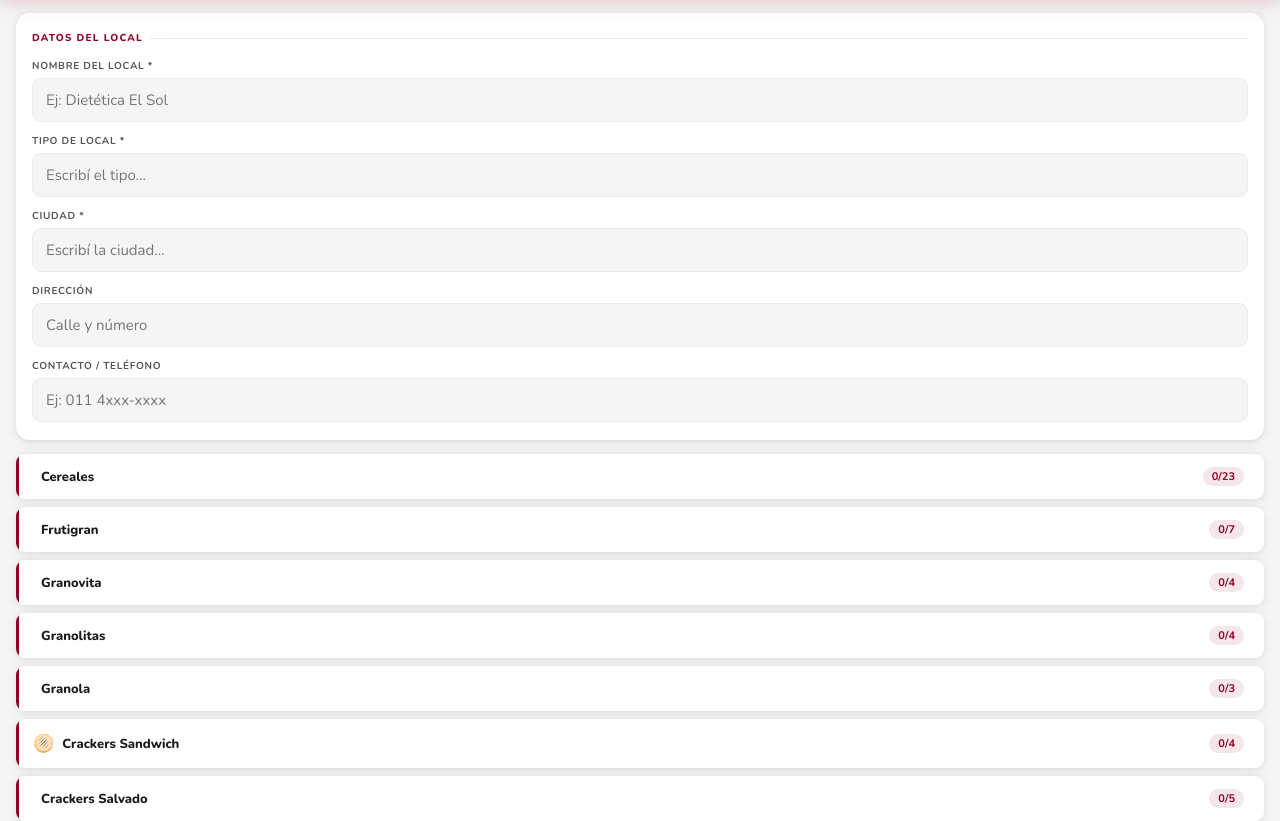
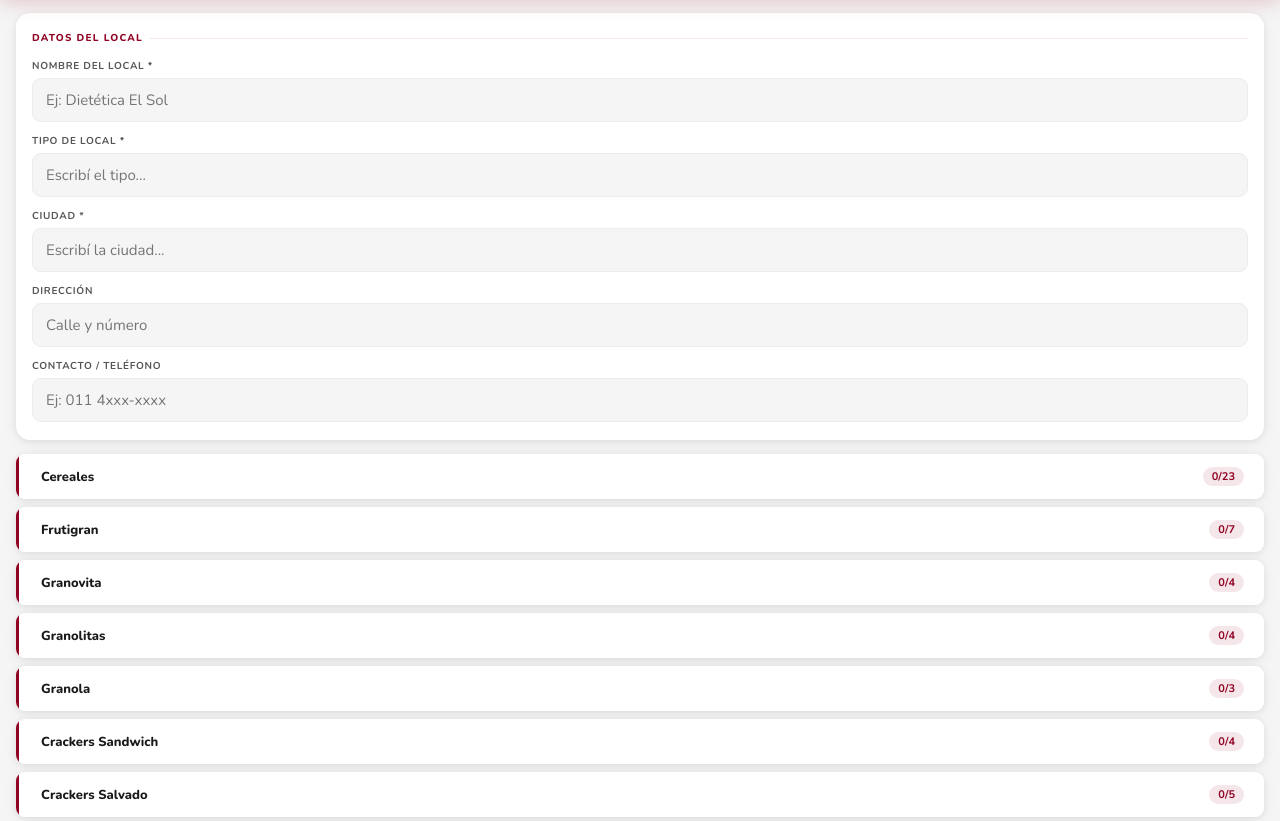
Before and after one commit to mleal-art/Granix-Relevamiento-Locales, a plain HTML site: page index.html in a window 1280 px wide. Shown: the part 131-952 px from the top of the page. Drawn offline with nearby package versions, Linux system fonts and the light colour scheme.

Commit message:
Update index.html

```diff
--- a/index.html
+++ b/index.html
@@ -225,16 +225,16 @@
   " Granovita":["GRANOVITA COCO","GRANOVITA LIMON","GRANOVITA VAINILLA","GRANOVITA ALGARROBA"],
   " Granolitas":["GRANOLITAS AVENA Y PASAS","GRANOLITAS MANZANA Y CANELA","GRANOLITAS CHOCOLATE Y NARANJA","FIESTA SURTIDA"],
   " Granola":["GRANOLA CROCANTE","GRANOLA CROCANTE PASAS Y ALMENDRAS","GRANOLA FRUTOS ROJOS"],
-  "🫓 Crackers Sandwich":["SANDWICH","SIN SAL","SIN SAL LIGHT","SEMOLADAS"],
+  " Crackers Sandwich":["SANDWICH","SIN SAL","SIN SAL LIGHT","SEMOLADAS"],
   " Crackers Salvado":["SALVADO","SALVADO SIN SAL","SALVADO SIN SAL LIGHT","BIZCOCHOS TRADICIONALES","BIZCOCHOS CON SEMILLAS SESAMO"],
-  "🫘 Crackers Semillas":["CEREAL","LINO","SESAMO SIN SAL","SESAMO"],
+  " Crackers Semillas":["CEREAL","LINO","SESAMO SIN SAL","SESAMO"],
   " Fibra Total":["FIBRA TOTAL CON PASAS","FIBRA TOTAL","FIBRA TOTAL INTEGRAL"],
   " Avena":["AVENA EXTRAFINA","AVENA TRADICIONAL","AVENA HOJUELON","HARINA DE AVENA","AVENA INSTANTANEA","AVENA MIX MANZANA","AVENA MIX ARANDANOS","AVENA MIX PAPAYA","AVENA MIX ALGARROBA"],
   " Veggie Snacks":["VEGGIE SNACKS PIZZA","VEGGIE SNACKS CEBOLLA","VEGGIE SNACKS BARBACOA"],
-  "🫙 Hummus":["HUMMUS CLASICO","HUMMUS REMOLACHA Y ZANAHORIA","HUMMUS TOMATE Y PEREJIL","HUMMUS CON ESPECIAS"],
-  "🫘 Legumbres":["GARBANZOS","ARVEJAS ENTERAS","LENTEJAS","POROTOS NEGROS"],
+  " Hummus":["HUMMUS CLASICO","HUMMUS REMOLACHA Y ZANAHORIA","HUMMUS TOMATE Y PEREJIL","HUMMUS CON ESPECIAS"],
+  " Legumbres":["GARBANZOS","ARVEJAS ENTERAS","LENTEJAS","POROTOS NEGROS"],
   " Rebozadores":["REBOZADOR NATURAL","REBOZADOR SABORIZADO","REBOZADOR INTEGRAL","REBOZADOR DE MAIZ"],
-  "🫒 Otros":["NUTRISOJA MILANESA","FECULA DE MANDIOCA","ACEITE GIRASOL ALTO OLEICO"]
+  " Otros":["NUTRISOJA MILANESA","FECULA DE MANDIOCA","ACEITE GIRASOL ALTO OLEICO"]
 };
 const TOTAL=Object.values(PRODS).reduce((a,b)=>a+b.length,0);
 let ck=new Set();
```
